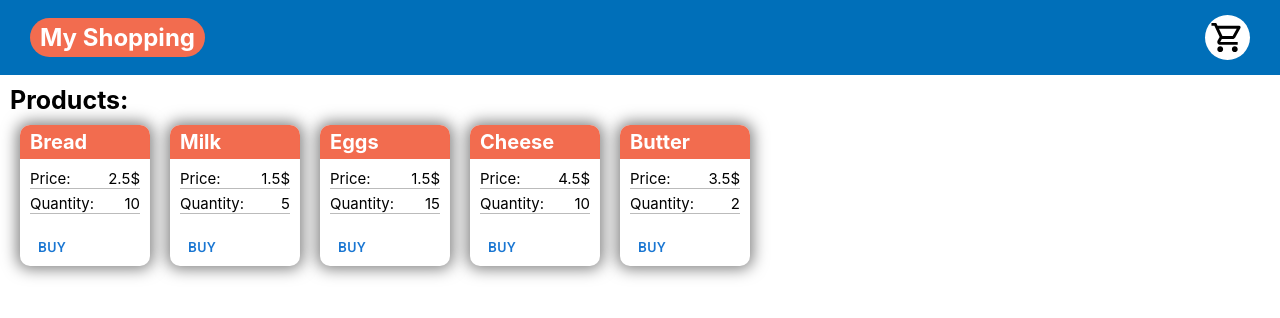
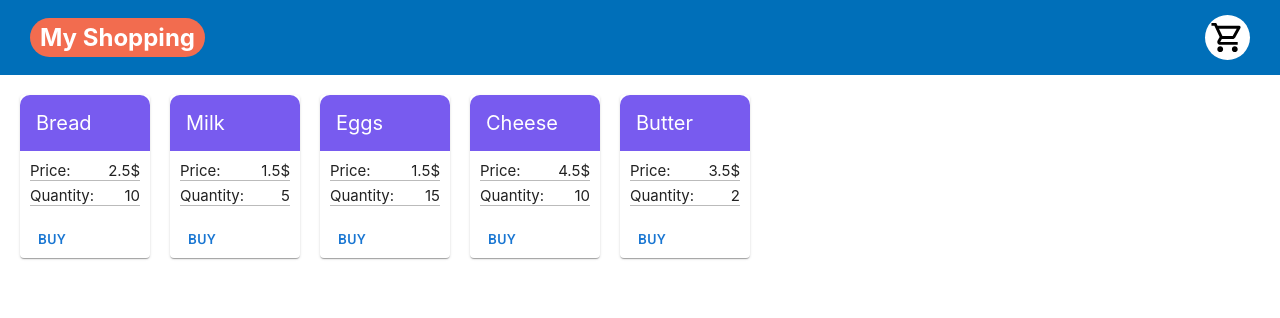
Before and after one commit to NondasNF/shopping-cart-react-redux, a React (Create React App) app: page / in a window 1280 px wide. Shown: the top 318 px of the page. Built offline with nearby package versions, Linux system fonts and the light colour scheme.

Commit message:
update items cards

```diff
--- a/src/components/Navbar.css
+++ b/src/components/Navbar.css
@@ -1,6 +1,7 @@
 .navbar__basket__button__show, .navbar__basket__button__close {
   width: 30px;
   height: 30px;
+  cursor: pointer;
 }
 
 
@@ -37,7 +38,7 @@
 }
 
 .navbar__basket__button__show {
-  color: #000000
+  color: #785bef
 }
 
 .navbar__basket__button__show {
--- a/src/components/Shop.css
+++ b/src/components/Shop.css
@@ -11,19 +11,15 @@
 }
 
 .products__item {
-  background-color: #ffffff;
   margin: 10px;
   width: 130px;
-  border-radius: 10px;
-  box-shadow: 0px 0px 15px 3px rgba(0,0,0,0.5);
 }
 
 .item__title {
   font-size: 20px;
   margin: 0;
-  background-color: #f26c4f;
+  background-color: #785bef;
   color: #ffffff;
-  padding: 5px 10px;
   border-radius: 10px 10px 0 0;
 }
 
--- a/src/components/Shop.js
+++ b/src/components/Shop.js
@@ -4,6 +4,8 @@ import { addToCart, incrementQuantity } from "../actions/basketActions";
 import { decrementQuantityInShop } from "../actions/shopActions";
 import { connect } from "react-redux";
 import Button from '@mui/material/Button';
+import Card from '@mui/material/Card';
+import CardContent from '@mui/material/CardContent';
 import "./Shop.css";
 
 const Shop = ({ products, productsOnCart }) => {
@@ -25,16 +27,15 @@ const Shop = ({ products, productsOnCart }) => {
 
   return (
     <div className="products">
-      <h1 className="products__title">Products:</h1>
       {products.map((item) => (
-        <div className="products__item" key={item.id}>
-          <h2 className="item__title">{item.name}</h2>
+        <Card className="products__item" key={item.id}>
+          <CardContent className="item__title">{item.name}</CardContent>
           <div className="item__info">
             <p className="item__info__price">Price: <span>{item.price}$</span></p>
             <p className="item__info__quantity">Quantity: <span>{item.quantity}</span></p>
           </div>
           <Button onClick={() => handleAddToCart(item)}>BUY</Button>
-        </div>
+        </Card>
       ))}
     </div>
   )
```
